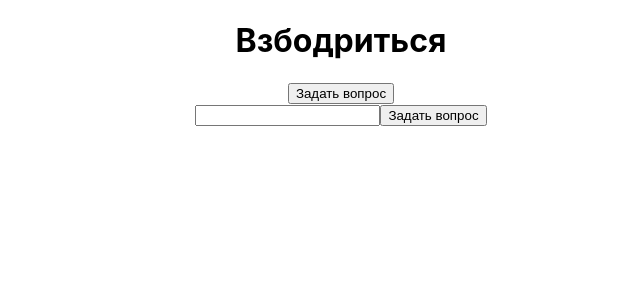
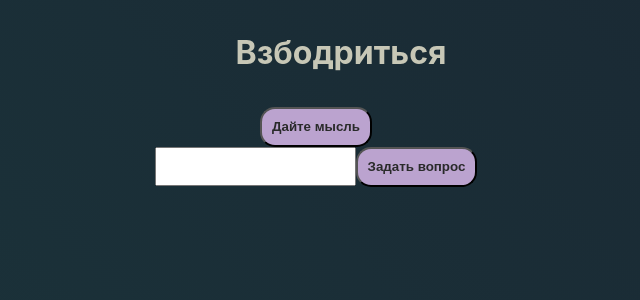
Before and after one commit to Milyakova/react_again, a React (Create React App) app: page / in a window 1280 px wide. Shown: the top 300 px of the page, without its empty margins (299-939 px from the left). Built offline with nearby package versions, Linux system fonts and the light colour scheme.

Commit message:
clearTimeout added

```diff
--- a/src/App.css
+++ b/src/App.css
@@ -1,5 +1,8 @@
 .App {
   text-align: center;
+  color: rgb(199, 199, 182);
+  font-size: medium;
+  line-height: 2;
 }
 
 .App-logo {
@@ -36,3 +39,6 @@
     transform: rotate(360deg);
   }
 }
+.input {
+  padding: 10px 10px;
+}
--- a/src/App.js
+++ b/src/App.js
@@ -43,15 +43,19 @@ function App() {
   const [value, setValue] = useState("");
 
   useEffect(() => {
+    let timeout;
     if (messages[messages.length - 1]?.author === "Вы: ") {
-      setTimeout(() => {
+      timeout = setTimeout(() => {
         const randomNum = Math.floor(Math.random() * answersList.length);
         setMessages((prevMessages) => [
           ...prevMessages,
           answersList[randomNum],
         ]);
-      }, 2000);
+      }, 1000);
     }
+    return () => {
+      clearTimeout(timeout);
+    };
   }, [messages]);
 
   const handleAddMessage = () => {
@@ -80,7 +84,7 @@ function App() {
         <Message key={i} content={message} />
       ))}
       <button onClick={handleAddMessage} className="btn">
-        Задать вопрос
+        Дайте мысль
       </button>
       <form onSubmit={handleSubmit}>
         <input value={value} onChange={handleChange} className="input"></input>
--- a/src/components/message.jsx
+++ b/src/components/message.jsx
@@ -1,4 +1,5 @@
 import React from "react";
+import "./message.styles.css";
 export const Message = ({ content }) => {
   return (
     <div>
--- a/src/components/message.styles.css
+++ b/src/components/message.styles.css
@@ -3,10 +3,12 @@
 }
 .btn {
   height: 40px;
-  font-weight: 100;
+  font-weight: bold;
   padding: 10px;
-  border-radius: 10px;
+  border-radius: 15px;
   margin-right: 50px;
+  color: rgb(41, 42, 42);
+  background-color: rgb(187, 163, 207);
 }
 .code-wrapper {
   display: none;
--- a/src/index.css
+++ b/src/index.css
@@ -1,13 +1,20 @@
+html {
+  height: 100%;
+}
 body {
+  height: 100%;
   margin: 0;
-  font-family: -apple-system, BlinkMacSystemFont, 'Segoe UI', 'Roboto', 'Oxygen',
-    'Ubuntu', 'Cantarell', 'Fira Sans', 'Droid Sans', 'Helvetica Neue',
+  background-repeat: no-repeat;
+  background-attachment: fixed;
+  background: linear-gradient(45deg, rgb(27, 54, 60), rgb(26, 40, 51));
+  font-family: -apple-system, BlinkMacSystemFont, "Segoe UI", "Roboto", "Oxygen",
+    "Ubuntu", "Cantarell", "Fira Sans", "Droid Sans", "Helvetica Neue",
     sans-serif;
   -webkit-font-smoothing: antialiased;
   -moz-osx-font-smoothing: grayscale;
 }
 
 code {
-  font-family: source-code-pro, Menlo, Monaco, Consolas, 'Courier New',
+  font-family: source-code-pro, Menlo, Monaco, Consolas, "Courier New",
     monospace;
 }
```
